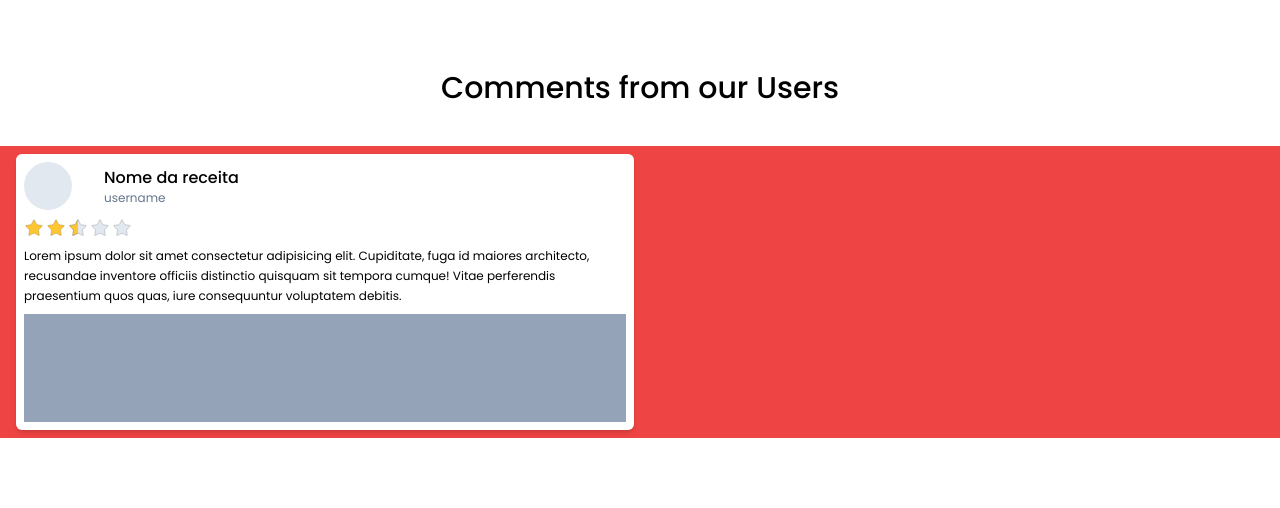
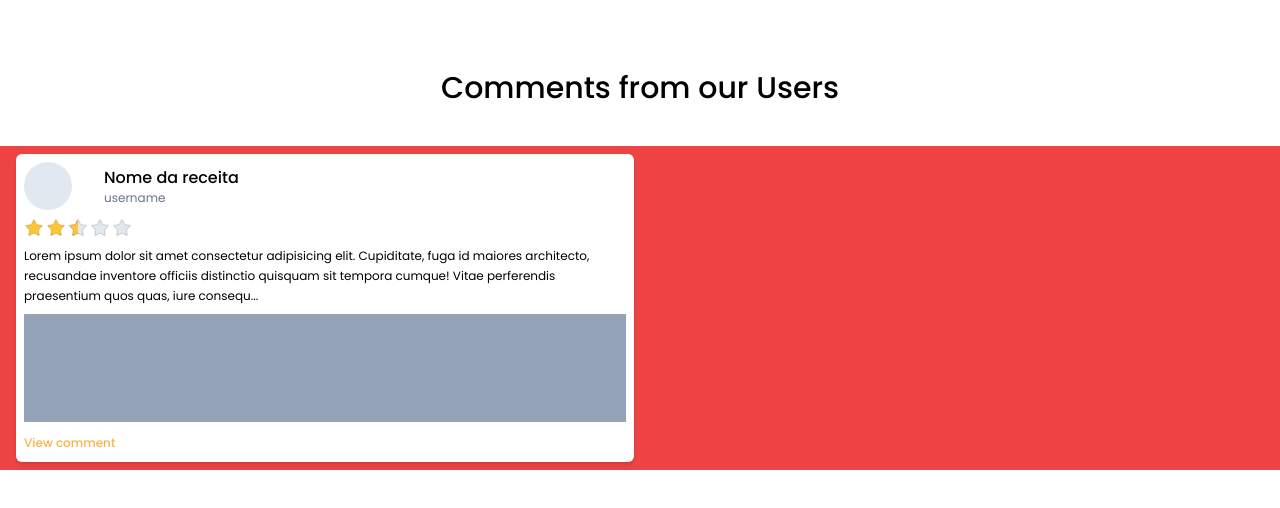
Before and after one commit to MathHenr/Flavors-Archive, a React app: page / in a window 1280 px wide. Shown: the part 1859-2367 px from the top of the page. Before the commit the page ends 2297 px from the top, so only its background shows below. Built offline with nearby package versions, Linux system fonts and the light colour scheme; the HTML template or start-up script is replaced by a standard one.

Commit message:
Adicionando opcao de visualizar comentario.

```diff
--- a/src/app.tsx
+++ b/src/app.tsx
@@ -134,7 +134,7 @@ export function App() {
 
       {/* Comments section */}
       <section
-        className="max-w-screen-2xl mx-auto mt-20 flex flex-col items-center gap-10 font-poppins"
+        className="max-w-screen-2xl mx-auto mt-20 flex flex-col items-center gap-10 font-poppins mb-20"
       >
         <h1
           className="text-3xl font-medium"
--- a/src/components/comment.tsx
+++ b/src/components/comment.tsx
@@ -1,4 +1,6 @@
 import { Rate } from "./rate";
+
+const text = "Lorem ipsum dolor sit amet consectetur adipisicing elit. Cupiditate, fuga id maiores architecto, recusandae inventore officiis distinctio quisquam sit tempora cumque! Vitae perferendis praesentium quos quas, iure consequuntur voluptatem debitis."
 
 export function Comment () {
     return (
@@ -24,21 +26,32 @@ export function Comment () {
                 </p>
               </span>
             </div>
+
             <span>
               <Rate rating={2.5} />
             </span>
+
             <div
               className="flex flex-col items-center gap-2"
             >
               <p
                 className="text-xs leading-5"
               >
-                Lorem ipsum dolor sit amet consectetur adipisicing elit. Cupiditate, fuga id maiores architecto, recusandae inventore officiis distinctio quisquam sit tempora cumque! Vitae perferendis praesentium quos quas, iure consequuntur voluptatem debitis.
+                {text.length >= 220 ? text.substring(0, 220)+"..." : text}
               </p>
               <div
                 className="w-full h-[108px] bg-slate-400"
               />
             </div>
+
+            <span>
+                <a
+                    className="text-xs text-mustard/80 hover:text-mustard hover:underline font-medium"
+                    href="#"
+                >
+                    View comment
+                </a>
+            </span>
           </div>
     )
 }
```
